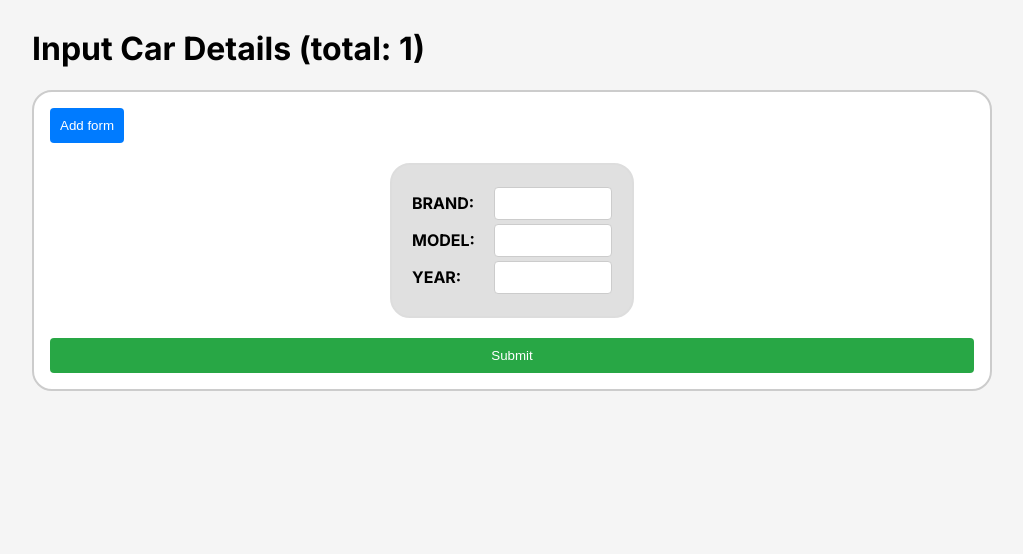
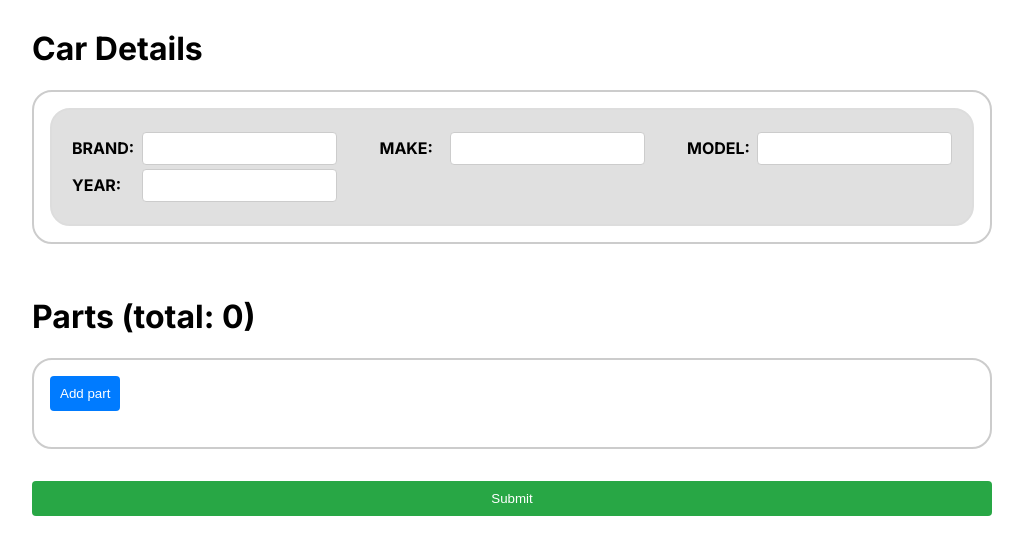
Before and after one commit to trreijhxvancampos/car-multiple-subforms, a Next.js app: page / in a window 1280 px wide. Shown: the top 554 px of the page, without its empty margins (128-1151 px from the left). Built offline with nearby package versions, Linux system fonts and the light colour scheme.

Commit message:
added optimization

```diff
--- a/src/app/globals.css
+++ b/src/app/globals.css
@@ -1,131 +1,136 @@
-/*:root {*/
-/*  --max-width: 1100px;*/
-/*  --border-radius: 12px;*/
-/*  --font-mono: ui-monospace, Menlo, Monaco, "Cascadia Mono", "Segoe UI Mono",*/
-/*    "Roboto Mono", "Oxygen Mono", "Ubuntu Monospace", "Source Code Pro",*/
-/*    "Fira Mono", "Droid Sans Mono", "Courier New", monospace;*/
+/*!*:root {*!*/
+/*!*  --max-width: 1100px;*!*/
+/*!*  --border-radius: 12px;*!*/
+/*!*  --font-mono: ui-monospace, Menlo, Monaco, "Cascadia Mono", "Segoe UI Mono",*!*/
+/*!*    "Roboto Mono", "Oxygen Mono", "Ubuntu Monospace", "Source Code Pro",*!*/
+/*!*    "Fira Mono", "Droid Sans Mono", "Courier New", monospace;*!*/
 
-/*  --foreground-rgb: 0, 0, 0;*/
-/*  --background-start-rgb: 214, 219, 220;*/
-/*  --background-end-rgb: 255, 255, 255;*/
+/*!*  --foreground-rgb: 0, 0, 0;*!*/
+/*!*  --background-start-rgb: 214, 219, 220;*!*/
+/*!*  --background-end-rgb: 255, 255, 255;*!*/
 
-/*  --primary-glow: conic-gradient(*/
-/*    from 180deg at 50% 50%,*/
-/*    #16abff33 0deg,*/
-/*    #0885ff33 55deg,*/
-/*    #54d6ff33 120deg,*/
-/*    #0071ff33 160deg,*/
-/*    transparent 360deg*/
-/*  );*/
-/*  --secondary-glow: radial-gradient(*/
-/*    rgba(255, 255, 255, 1),*/
-/*    rgba(255, 255, 255, 0)*/
-/*  );*/
+/*!*  --primary-glow: conic-gradient(*!*/
+/*!*    from 180deg at 50% 50%,*!*/
+/*!*    #16abff33 0deg,*!*/
+/*!*    #0885ff33 55deg,*!*/
+/*!*    #54d6ff33 120deg,*!*/
+/*!*    #0071ff33 160deg,*!*/
+/*!*    transparent 360deg*!*/
+/*!*  );*!*/
+/*!*  --secondary-glow: radial-gradient(*!*/
+/*!*    rgba(255, 255, 255, 1),*!*/
+/*!*    rgba(255, 255, 255, 0)*!*/
+/*!*  );*!*/
 
-/*  --tile-start-rgb: 239, 245, 249;*/
-/*  --tile-end-rgb: 228, 232, 233;*/
-/*  --tile-border: conic-gradient(*/
-/*    #00000080,*/
-/*    #00000040,*/
-/*    #00000030,*/
-/*    #00000020,*/
-/*    #00000010,*/
-/*    #00000010,*/
-/*    #00000080*/
-/*  );*/
+/*!*  --tile-start-rgb: 239, 245, 249;*!*/
+/*!*  --tile-end-rgb: 228, 232, 233;*!*/
+/*!*  --tile-border: conic-gradient(*!*/
+/*!*    #00000080,*!*/
+/*!*    #00000040,*!*/
+/*!*    #00000030,*!*/
+/*!*    #00000020,*!*/
+/*!*    #00000010,*!*/
+/*!*    #00000010,*!*/
+/*!*    #00000080*!*/
+/*!*  );*!*/
 
-/*  --callout-rgb: 238, 240, 241;*/
-/*  --callout-border-rgb: 172, 175, 176;*/
-/*  --card-rgb: 180, 185, 188;*/
-/*  --card-border-rgb: 131, 134, 135;*/
+/*!*  --callout-rgb: 238, 240, 241;*!*/
+/*!*  --callout-border-rgb: 172, 175, 176;*!*/
+/*!*  --card-rgb: 180, 185, 188;*!*/
+/*!*  --card-border-rgb: 131, 134, 135;*!*/
+/*!*}*!*/
+
+/*!*@media (prefers-color-scheme: dark) {*!*/
+/*!*  :root {*!*/
+/*!*    --foreground-rgb: 255, 255, 255;*!*/
+/*!*    --background-start-rgb: 0, 0, 0;*!*/
+/*!*    --background-end-rgb: 0, 0, 0;*!*/
+
+/*!*    --primary-glow: radial-gradient(rgba(1, 65, 255, 0.4), rgba(1, 65, 255, 0));*!*/
+/*!*    --secondary-glow: linear-gradient(*!*/
+/*!*      to bottom right,*!*/
+/*!*      rgba(1, 65, 255, 0),*!*/
+/*!*      rgba(1, 65, 255, 0),*!*/
+/*!*      rgba(1, 65, 255, 0.3)*!*/
+/*!*    );*!*/
+
+/*!*    --tile-start-rgb: 2, 13, 46;*!*/
+/*!*    --tile-end-rgb: 2, 5, 19;*!*/
+/*!*    --tile-border: conic-gradient(*!*/
+/*!*      #ffffff80,*!*/
+/*!*      #ffffff40,*!*/
+/*!*      #ffffff30,*!*/
+/*!*      #ffffff20,*!*/
+/*!*      #ffffff10,*!*/
+/*!*      #ffffff10,*!*/
+/*!*      #ffffff80*!*/
+/*!*    );*!*/
+
+/*!*    --callout-rgb: 20, 20, 20;*!*/
+/*!*    --callout-border-rgb: 108, 108, 108;*!*/
+/*!*    --card-rgb: 100, 100, 100;*!*/
+/*!*    --card-border-rgb: 200, 200, 200;*!*/
+/*!*  }*!*/
+/*!*}*!*/
+
+/*!** {*!*/
+/*!*  box-sizing: border-box;*!*/
+/*!*  padding: 0;*!*/
+/*!*  margin: 0;*!*/
+/*!*}*!*/
+
+/*!*html,*!*/
+body {
+    display: flex;
+    justify-content: center;
+    /*max-width: 100vw;*/
+    /*overflow-x: hidden;*/
+}
+
+/*!*body {*!*/
+/*!*  color: rgb(var(--foreground-rgb));*!*/
+/*!*  background: linear-gradient(*!*/
+/*!*      to bottom,*!*/
+/*!*      transparent,*!*/
+/*!*      rgb(var(--background-end-rgb))*!*/
+/*!*    )*!*/
+/*!*    rgb(var(--background-start-rgb));*!*/
+/*!*}*!*/
+/*body {*/
+/*  display: flex;*/
+/*  justify-content: center;*/
+/*  background-color: #F5F5F5;*/
+/*}*/
+
+/*a {*/
+/*  color: inherit;*/
+/*  text-decoration: none;*/
+/*}*/
+
+/*p, h1, h2, label, input, button, th, td {*/
+/*  !*padding: 5px 10px;*!*/
+/*  !*margin: 5px 10px;*!*/
+/*}*/
+/*table, th, td {*/
+/*  border-bottom: 1px solid #DDDDDD;*/
+/*}*/
+
+/*table {*/
+/*  border-collapse: collapse;*/
+/*  width:100%;*/
+/*}*/
+/*thead {}*/
+/*tbody {}*/
+/*th {*/
+/*  text-align: left;*/
+/*}*/
+/*td {*/
+/*  max-width: 50px;*/
+/*  overflow: hidden;*/
 /*}*/
 
 /*@media (prefers-color-scheme: dark) {*/
-/*  :root {*/
-/*    --foreground-rgb: 255, 255, 255;*/
-/*    --background-start-rgb: 0, 0, 0;*/
-/*    --background-end-rgb: 0, 0, 0;*/
-
-/*    --primary-glow: radial-gradient(rgba(1, 65, 255, 0.4), rgba(1, 65, 255, 0));*/
-/*    --secondary-glow: linear-gradient(*/
-/*      to bottom right,*/
-/*      rgba(1, 65, 255, 0),*/
-/*      rgba(1, 65, 255, 0),*/
-/*      rgba(1, 65, 255, 0.3)*/
-/*    );*/
-
-/*    --tile-start-rgb: 2, 13, 46;*/
-/*    --tile-end-rgb: 2, 5, 19;*/
-/*    --tile-border: conic-gradient(*/
-/*      #ffffff80,*/
-/*      #ffffff40,*/
-/*      #ffffff30,*/
-/*      #ffffff20,*/
-/*      #ffffff10,*/
-/*      #ffffff10,*/
-/*      #ffffff80*/
-/*    );*/
-
-/*    --callout-rgb: 20, 20, 20;*/
-/*    --callout-border-rgb: 108, 108, 108;*/
-/*    --card-rgb: 100, 100, 100;*/
-/*    --card-border-rgb: 200, 200, 200;*/
+/*  html {*/
+/*    color-scheme: dark;*/
 /*  }*/
 /*}*/
-
-/** {*/
-/*  box-sizing: border-box;*/
-/*  padding: 0;*/
-/*  margin: 0;*/
-/*}*/
-
-/*html,*/
-/*body {*/
-/*  max-width: 100vw;*/
-/*  overflow-x: hidden;*/
-/*}*/
-
-/*body {*/
-/*  color: rgb(var(--foreground-rgb));*/
-/*  background: linear-gradient(*/
-/*      to bottom,*/
-/*      transparent,*/
-/*      rgb(var(--background-end-rgb))*/
-/*    )*/
-/*    rgb(var(--background-start-rgb));*/
-/*}*/
-body {
-  display: flex;
-  justify-content: center;
-  background-color: #F5F5F5;
-}
-
-a {
-  color: inherit;
-  text-decoration: none;
-}
-
-p, h1, h2, label, input, button, th, td {
-  /*padding: 5px 10px;*/
-  /*margin: 5px 10px;*/
-}
-table, th, td {
-  border-bottom: 1px solid #DDDDDD;
-}
-
-table {
-  border-collapse: collapse;
-  width:100%;
-}
-thead {}
-tbody {}
-td {
-  max-width: 50px;
-  overflow: hidden;
-}
-
-@media (prefers-color-scheme: dark) {
-  html {
-    color-scheme: dark;
-  }
-}
--- a/src/app/page.js
+++ b/src/app/page.js
@@ -1,51 +1,69 @@
 "use client"
 import "./globals.css";
 import styles from "./page.module.css";
-import {useState} from "react";
+import {useCallback, useState} from "react";
+import CarForm from "@/components/CarForm"
+import PartForm from "@/components/PartForm";
 import Modal from "@/components/Modal";
-import SubForm from "@/components/SubForm";
 
 function Home() {
-    const [numForms, setNumForms] = useState(1)
-    const [subFormValues, setSubFormValues] = useState([])
-    const [isOpen, setIsOpen] = useState(false);
+    console.log('_____________')
+    console.log('Home rendered')
 
-    const handleAddForm = () => {
-        setNumForms(numForms + 1)
+    const [modalOpen, setModalOpen] = useState(false);
+    const [carDetails, setCarDetails] = useState({
+        brand: "",
+        make: "",
+        model: "",
+        year: "",
+    })
+    const [partsDetail, setPartsDetail] = useState([])
+
+    const updateCarDetails = useCallback((details) => {
+        setCarDetails(details)
+    }, [])
+
+    const updatePartsDetail = useCallback((index, details) => {
+        setPartsDetail(prevPartsDetail => {
+            const newPartsDetail = [...prevPartsDetail];
+            newPartsDetail[index] = details;
+            return newPartsDetail;
+        });
+    }, []);
+
+    const addPart = useCallback(() => {
+        setPartsDetail(prevPartsDetail => [...partsDetail, {
+                label: "",
+                type: "",
+                brand: "",
+                model: "",
+            }]
+        )
+    }, [partsDetail])
+    const toggleModal = () => {
+        setModalOpen(!modalOpen);
     }
-    const handleSubFormChange = (index, value) => {
-        let updatedSubFormValues = [...subFormValues];
-        updatedSubFormValues[index] = value;
-        setSubFormValues(updatedSubFormValues)
-    }
-    const handleSubmit = () => {
-
-    }
-
-    const openModal = () => {
-        setIsOpen(true);
-    };
-    const closeModal = () => {
-        setIsOpen(false);
-    };
 
     return (
         <main className={styles['container']}>
-            <h1>Input Car Details (total: {numForms})</h1>
-            <div className={styles['form-container']}>
-                <button onClick={handleAddForm} className={styles['btn-add']}>Add form</button>
+            <CarForm
+                carDetails={carDetails}
+                updateCarDetails={updateCarDetails}>
+            </CarForm>
+            <PartForm
+                partsDetail={partsDetail}
+                updatePartsDetail={updatePartsDetail}
+                addPart={addPart}>
+            </PartForm>
+            <button className={styles['btn-submit']} onClick={toggleModal}>Submit</button>
 
-                <div className={styles['sub-forms-container']}>
-                    {Array.from({length: numForms}, (_, index) => (
-                        <SubForm key={index} index={index} onChange={handleSubFormChange}></SubForm>
-                    ))}
-
-                </div>
-                <button className={styles['btn-submit']} onClick={openModal}>Submit</button>
-
-            </div>
-
-            <Modal isOpen={isOpen} onClose={closeModal} subFormValues={subFormValues}></Modal>
+            {modalOpen &&
+                <Modal
+                    carDetails={carDetails}
+                    partsDetail={partsDetail}
+                    closeModal={toggleModal}>
+                </Modal>
+            }
         </main>
     );
 }
--- a/src/app/page.module.css
+++ b/src/app/page.module.css
@@ -9,6 +9,7 @@
 .form-container {
     padding: 1em;
     background-color: white;
+    margin-bottom: 2em;
     border-radius: 20px;
     border: 2px solid #CCCCCC;
 
@@ -22,7 +23,16 @@
     max-height: 30em;
     overflow: auto;
 }
-
+.form {
+    display:flex;
+    justify-content: space-between;
+    flex-wrap: wrap;
+    padding: 20px;
+    /*margin: 10px;*/
+    border-radius: 20px;
+    background-color: #E0E0E0;
+    border: 2px solid #DDDDDD;
+}
 .sub-form {
     display: flex;
     flex-direction: column;
@@ -37,6 +47,7 @@
 
 }
 
+
 .input-group {
     display: flex;
     justify-content: space-between;
@@ -46,15 +57,15 @@
 }
 
 .input-group label {
-    margin-right: 10px;
     font-weight: bold;
+    min-width: 70px;
 }
 
 .input-group input {
     padding: 8px;
     border: 1px solid #ccc;
     border-radius: 4px;
-    max-width: 100px;
+    width:90%;
 }
 
 
@@ -103,14 +114,17 @@
     border-radius: 8px;
     box-shadow: 0 0 10px rgba(0, 0, 0, 0.1);
     width: 400px;
+}
+.modal-content {
+    margin-top: 10px;
     max-height: 400px;
     overflow: auto;
 }
 
 .close-button {
-    position: absolute;
-    top: 10px;
-    right: 10px;
+    /*position: absolute;*/
+    /*top: 0;*/
+    /*right: 0;*/
     background-color: transparent;
     border: none;
     cursor: pointer;
--- /dev/null
+++ b/src/components/CarForm.js
@@ -0,0 +1,40 @@
+import React from 'react';
+import styles from "../app/page.module.css";
+
+function CarForm({carDetails, updateCarDetails}) {
+    console.log('CarForm Rendered')
+
+    function handleChange(e) {
+        const {name, value} = e.target
+        updateCarDetails({...carDetails, [name]: value})
+    }
+
+    return (
+        <>
+            <h1>Car Details</h1>
+            <div className={styles['form-container']}>
+                <div className={styles['form']}>
+                    <div className={styles['input-group']}>
+                        <label>BRAND: </label>
+                        <input type={"text"} name="brand" onChange={handleChange}/>
+                    </div>
+                    <div className={styles['input-group']}>
+                        <label>MAKE: </label>
+                        <input type={"text"} name="make" onChange={handleChange}/>
+                    </div>
+                    <div className={styles['input-group']}>
+                        <label>MODEL: </label>
+                        <input type={"text"} name="model" onChange={handleChange}/>
+                    </div>
+                    <div className={styles['input-group']}>
+                        <label>YEAR: </label>
+                        <input type={"text"} name="year" onChange={handleChange}/>
+                    </div>
+                </div>
+            </div>
+        </>
+
+    )
+}
+
+export default React.memo(CarForm);
--- a/src/components/Modal.js
+++ b/src/components/Modal.js
@@ -1,31 +1,58 @@
 import React from 'react';
 import styles from "../app/page.module.css";
 
-function Modal({ isOpen, onClose, subFormValues})  {
-    if (!isOpen) return null;
+function Modal({carDetails, partsDetail, closeModal,}) {
+    console.log('Modal is rendered')
+
     return (
         <div className={styles['modal-overlay']}>
             <div className={styles['modal']}>
-                <button className="close-button" onClick={onClose}>X</button>
+                <button className="close-button" onClick={closeModal}>X</button>
                 <div className={styles['modal-content']}>
-                    <h2>Car Details:</h2>
+                    <h2>Car Detail:</h2>
+                    {carDetails ? (
+                            <table>
+                                <thead>
+                                <tr>
+                                    <th>Brand</th>
+                                    <th>Make</th>
+                                    <th>Model</th>
+                                    <th>Year</th>
+                                </tr>
+                                </thead>
+                                <tbody>
+                                <tr>
+                                    <td>{carDetails.brand}</td>
+                                    <td>{carDetails.make}</td>
+                                    <td>{carDetails.model}</td>
+                                    <td>{carDetails.year}</td>
+                                </tr>
+                                </tbody>
+                            </table>
+                        )
+                        : (<p>No data available</p>)
+                    }
 
-                    {subFormValues && subFormValues.length > 0 ? (
-
+                    <h2>Parts:</h2>
+                    {partsDetail && partsDetail.length > 0 ? (
                         <table>
                             <thead>
                             <tr>
+                                <th>#</th>
+                                <th>Label</th>
+                                <th>Type</th>
                                 <th>Brand</th>
                                 <th>Model</th>
-                                <th>Year</th>
                             </tr>
                             </thead>
                             <tbody>
-                            {subFormValues.map((item, index) => (
+                            {partsDetail.map((item, index) => (
                                 <tr key={index}>
+                                    <td>{index + 1}</td>
+                                    <td>{item.label}</td>
+                                    <td>{item.type}</td>
                                     <td>{item.brand}</td>
                                     <td>{item.model}</td>
-                                    <td>{item.year}</td>
                                 </tr>
                             ))}
                             </tbody>
@@ -39,4 +66,5 @@ function Modal({ isOpen, onClose, subFormValues})  {
     );
 }
 
+// export default React.memo(Modal);
 export default Modal;
--- /dev/null
+++ b/src/components/PartForm.js
@@ -0,0 +1,29 @@
+import React from 'react';
+import styles from "../app/page.module.css";
+import PartSubForm from "@/components/PartSubForm";
+
+function PartForm({partsDetail, updatePartsDetail, addPart}) {
+    console.log('PartForm rendered')
+    return (
+        <>
+            <h1>Parts (total: {partsDetail.length})</h1>
+            <div className={styles['form-container']}>
+                <button onClick={addPart} className={styles['btn-add']}>Add part</button>
+                <div className={styles['sub-forms-container']}>
+
+                    {partsDetail.map((part, index) => (
+                        <PartSubForm
+                            key={index}
+                            index={index}
+                            details={part}
+                            updatePartsDetail={updatePartsDetail}>
+                        </PartSubForm>
+                    ))}
+                </div>
+            </div>
+        </>
+
+    )
+}
+
+export default React.memo(PartForm);
--- /dev/null
+++ b/src/components/PartSubForm.js
@@ -0,0 +1,35 @@
+import React, {useState} from 'react';
+import styles from "../app/page.module.css";
+
+function PartSubForm({index, details, updatePartsDetail}) {
+    console.log(`SubForm ${index} rendered`)
+    function handleChange(e) {
+        const {name, value} = e.target
+        updatePartsDetail(index, {...details, [name]: value})
+    }
+
+    return (
+            <div className={styles['sub-form']}>
+                <h4>Part {index + 1}</h4>
+                <div className={styles['input-group']}>
+                    <label>LABEL: </label>
+                    <input type={"text"} name="label" onChange={handleChange}/>
+                </div>
+                <div className={styles['input-group']}>
+                    <label>TYPE: </label>
+                    <input type={"text"} name="type" onChange={handleChange}/>
+                </div>
+                <div className={styles['input-group']}>
+                    <label>BRAND: </label>
+                    <input type={"text"} name="brand" onChange={handleChange}/>
+                </div>
+                <div className={styles['input-group']}>
+                    <label>MODEL: </label>
+                    <input type={"text"} name="model" onChange={handleChange}/>
+                </div>
+            </div>
+
+    );
+}
+
+export default React.memo(PartSubForm);
--- a/src/components/SubForm.js
+++ /dev/null
@@ -1,46 +0,0 @@
-import React, {useEffect, useState} from 'react';
-import styles from "../app/page.module.css";
-// import PropTypes from 'prop-types';
-
-// SubForm.propTypes = {};
-
-function SubForm({index, onChange}) {
-    const [record, setRecord] = useState({
-        brand: "",
-        model: "",
-        year: "",
-    })
-    useEffect(() => {
-        onChange(index, record)
-    }, [record]);
-
-    function handleChange(event) {
-        const name = event.target.name
-        const value = event.target.value
-
-        setRecord(prevState => ({
-            ...prevState,
-            [name]: value
-        }))
-
-    }
-
-    return (
-        <div className={styles['sub-form']}>
-            <div className={styles['input-group']}>
-                <label>BRAND: </label>
-                <input type={"text"} name="brand" onInput={handleChange}/>
-            </div>
-            <div className={styles['input-group']}>
-                <label>MODEL: </label>
-                <input type={"text"} name="model" onInput={handleChange}/>
-            </div>
-            <div className={styles['input-group']}>
-                <label>YEAR: </label>
-                <input type={"text"} name="year" onInput={handleChange}/>
-            </div>
-        </div>
-    );
-}
-
-export default SubForm;
```
Also changed, not shown: src/components/TestComponent.js (added, +8 -0 lines).
